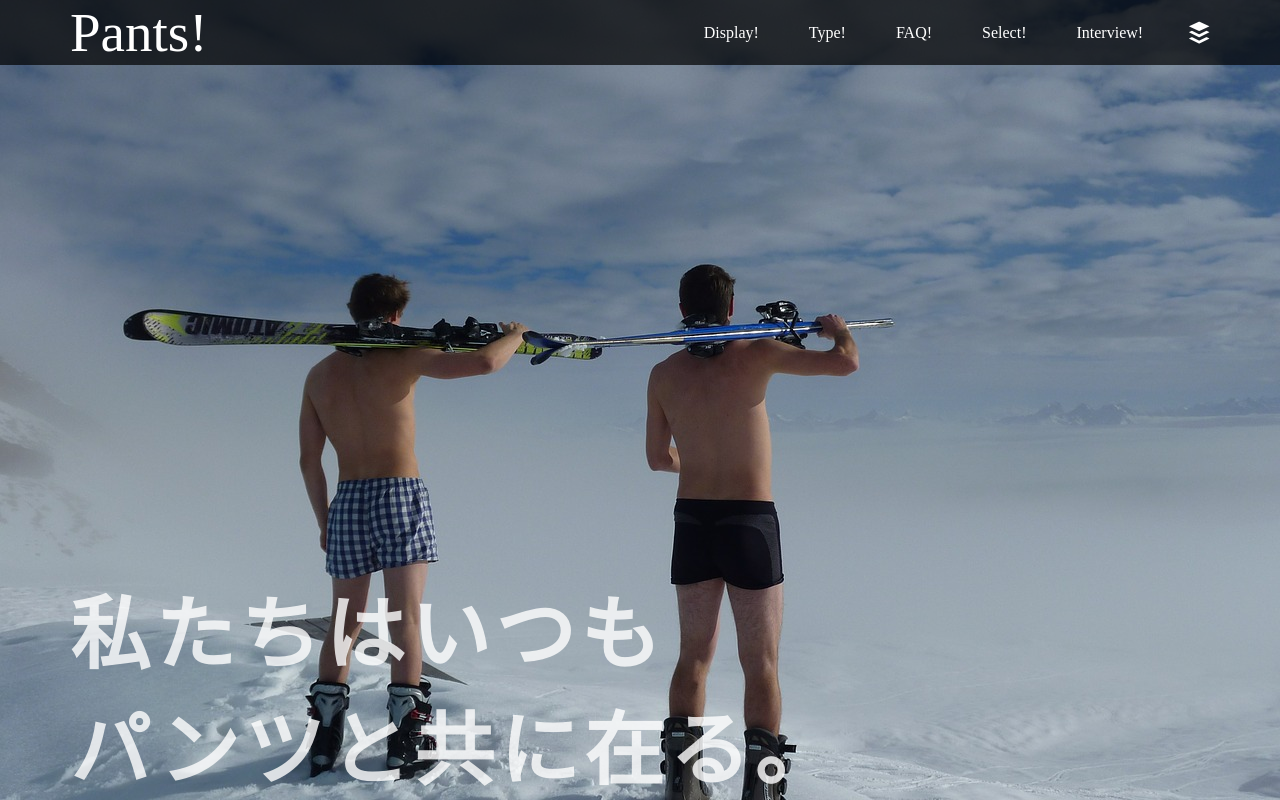
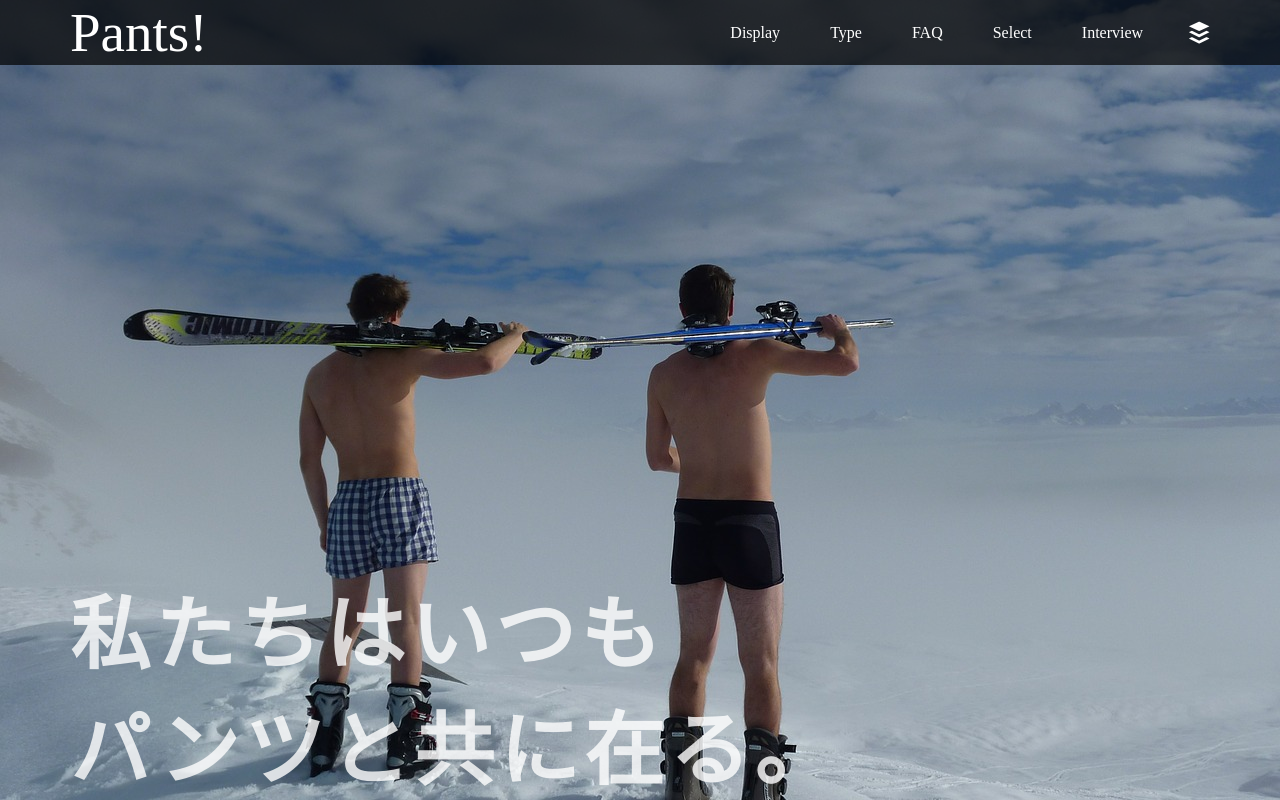
Before and after one commit to danshiko/pants, a plain HTML site: page index.html in a window 1280 px wide. Both pictures are taken after a click on the icon 1199 px from the left and 32 px from the top of the page. Shown: the top 800 px of the page. Drawn offline with nearby package versions, Linux system fonts and the light colour scheme; files that its build step writes are made by us from their sources.

Commit message:
Update index.html

```diff
--- a/index.html
+++ b/index.html
@@ -20,11 +20,11 @@
         <i class="fab fa-buffer menu-icon"></i>
         <div class="header-right">
           <ul class="header-list">
-            <li class="header-list-item"><a href="#display">Display!</a></li>
-            <li class="header-list-item"><a href="#type">Type!</a></li>
-            <li class="header-list-item"><a href="#faq">FAQ!</a></li>
-            <li class="header-list-item"><a href="#select">Select!</a></li>
-            <li class="header-list-item"><a href="#interview">Interview!</a></li>
+            <li class="header-list-item"><a href="#display">Display</a></li>
+            <li class="header-list-item"><a href="#type">Type</a></li>
+            <li class="header-list-item"><a href="#faq">FAQ</a></li>
+            <li class="header-list-item"><a href="#select">Select</a></li>
+            <li class="header-list-item"><a href="#interview">Interview</a></li>
           </ul>
         </div>
       </header>
```
